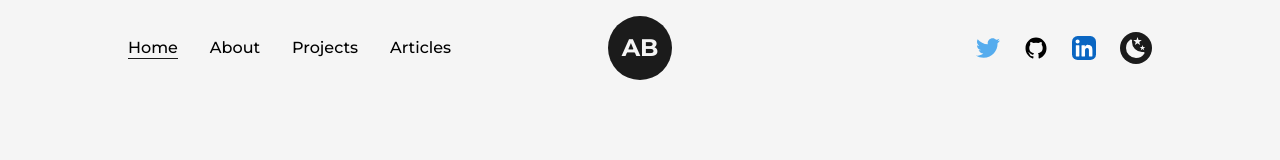
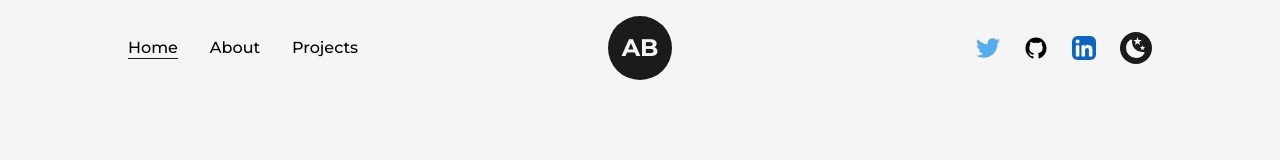
Before and after one commit to ancoor/Next.js-Developer-Portfolio, a Next.js app: page / in a window 1280 px wide. Shown: the top 160 px of the page. Built offline with nearby package versions, Linux system fonts and the light colour scheme.

Commit message:
Hiding Articles

```diff
--- a/src/components/Navbar.js
+++ b/src/components/Navbar.js
@@ -89,7 +89,7 @@ const Navbar = () => {
           <CustomLink href="/" title="Home" className="mr-4" />
           <CustomLink href="/about" title="About" className="mx-4" />
           <CustomLink href="/projects" title="Projects" className="mx-4" />
-          <CustomLink href="/articles" title="Articles" className="ml-4" />
+          {/* <CustomLink href="/articles" title="Articles" className="ml-4" /> */}
         </nav>
         <nav className="flex items-center justify-center flex-wrap">
           <motion.a
@@ -175,11 +175,11 @@ const Navbar = () => {
               title="Projects"
               toggle={handleClick}
             />
-            <CustomMobileLink
+            {/* <CustomMobileLink
               href="/articles"
               title="Articles"
               toggle={handleClick}
-            />
+            /> */}
           </nav>
           <nav className="flex items-center justify-center flex-wrap mt-2">
             <motion.a
```
